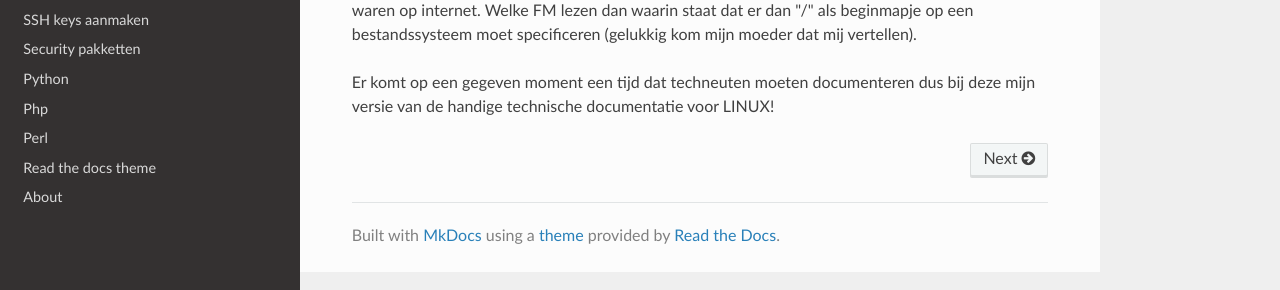
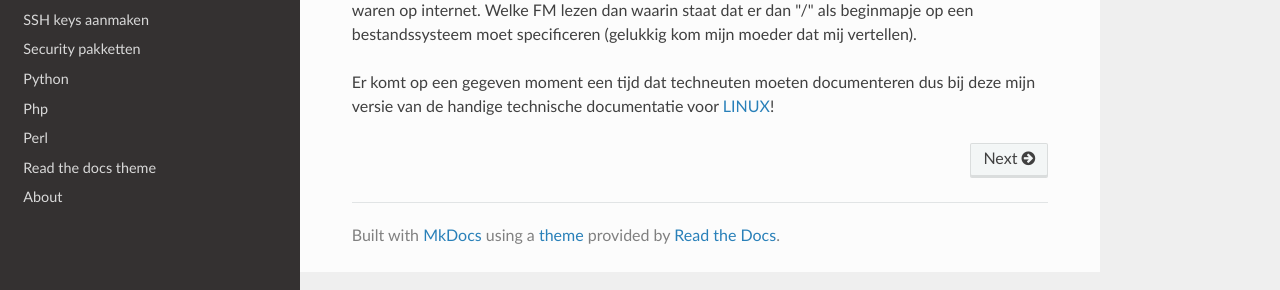
Before and after one commit to MatthewBuchananAstley/linuxhowto, an MkDocs documentation site: the page built from docs/index.md, in a window 1280 px wide. Shown: the part 537-827 px from the top of the page. Built offline with MkDocs 1.6.1, drawn with Linux system fonts in a browser that asks for light colours; nearby versions of some CDN libraries; part of the change alters nothing that is shown.

```diff
--- a/docs/index.md
+++ b/docs/index.md
@@ -15,4 +15,4 @@ Of:
 
 Dus RTFM (*waarschuwing onelegante tekst*: read the fucking manual) werd heel makkelijk gezegd toen er nog geen <a href="https://www.contributor-covenant.org/">COCs </a> ( <a href="https://www.contributor-covenant.org/">code of conducts, regels voor het elegant omgaan met elkaar</a>) overal waren op internet. Welke FM lezen dan waarin staat dat er dan "/" als beginmapje op een bestandssysteem moet specificeren (gelukkig kom mijn moeder dat mij vertellen).
 
-Er komt op een gegeven moment een tijd dat techneuten moeten documenteren dus bij deze mijn versie van de handige technische documentatie voor LINUX!
+Er komt op een gegeven moment een tijd dat techneuten moeten documenteren dus bij deze mijn versie van de handige technische documentatie voor <a href="https://kernel.org">LINUX</a>!
```
